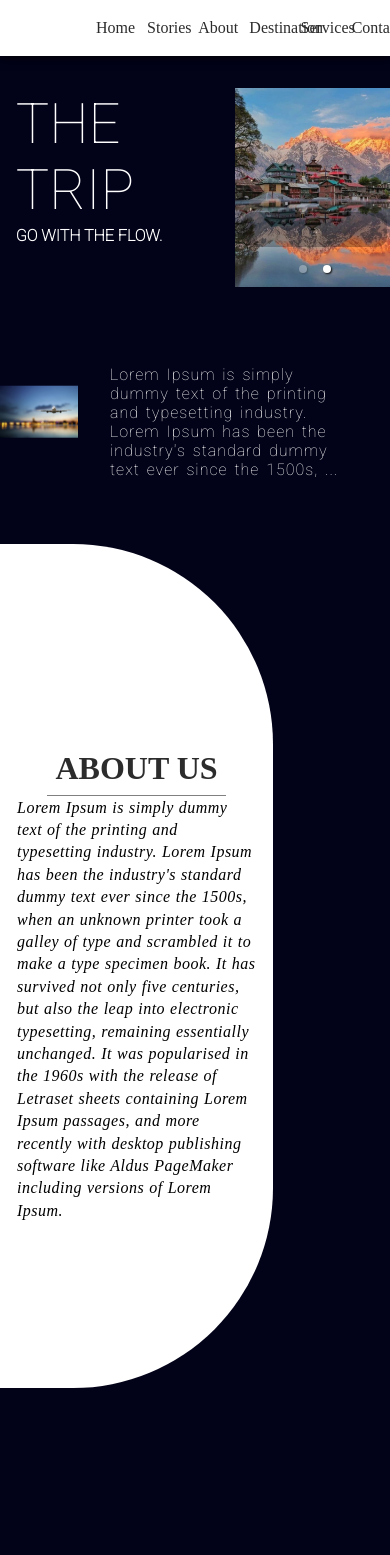
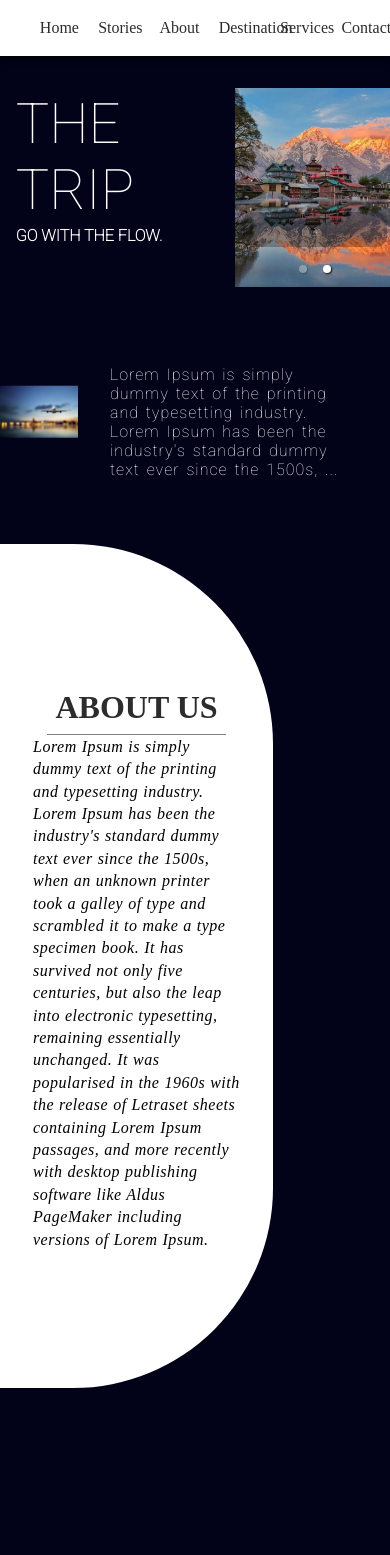
Before and after one commit to Khushinagar/project-1, a React (Create React App) app: page / in a window 390 px wide. Shown: the top 1555 px of the page. Built offline with nearby package versions, Linux system fonts and the light colour scheme.

Commit message:
"eight commit"

```diff
--- a/src/styles/Mediaquery.scss
+++ b/src/styles/Mediaquery.scss
@@ -153,10 +153,10 @@
             flex-direction: column;
             align-items: center;
             justify-content: center;
-            padding: 1rem;
+            // padding: 1rem;
 
             >h1{
-                margin-top: 2rem;
+                // margin-top: 2rem;
                 text-transform: uppercase;
                 border-bottom: 1px solid gray;
                 padding-bottom: .5rem;
@@ -262,8 +262,8 @@
         display: flex;
         justify-content: flex-end;
         a{
-            width: 15%;
-            margin-right: .4rem;
+            width: 22%;
+            margin-right: .2rem;
             text-decoration: none;
             text-transform: capitalize;
             font-size: 1rem;
```
